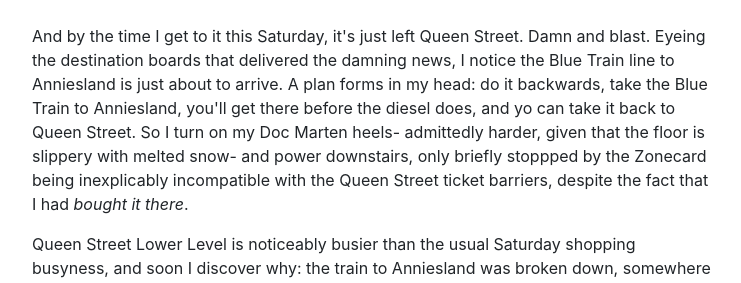
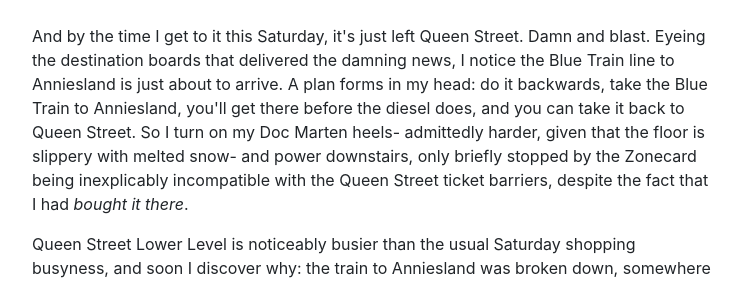
Before and after one commit to gfunkmonk/deadjournal, a Jekyll site: the page built from _posts/2010/2010-02-04-Writers-block-Animal-Magnetism.html, in a window 1280 px wide and 900 px high, scrolled down 599 px. Shown: the part 234-517 px from the top of the window, without its empty margins (268-1009 px from the left). Built offline with Jekyll 4.4.1, drawn with Linux system fonts in a browser that asks for light colours.

Commit message:
Update 2010-02-04-Writers-block-Animal-Magnetism.html

```diff
--- a/_posts/2010/2010-02-04-Writers-block-Animal-Magnetism.html
+++ b/_posts/2010/2010-02-04-Writers-block-Animal-Magnetism.html
@@ -38,9 +38,9 @@ stock.<br /><br />And by the time I get to it this Saturday, it's just left Quee
 Damn and blast. Eyeing the destination boards that delivered the damning news, I notice
 the Blue Train line to Anniesland is just about to arrive. A plan forms in my head: do it
 backwards, take the Blue Train to Anniesland, you'll get there before the diesel does,
-and yo can take it back to Queen Street. So I turn on my Doc Marten heels- admittedly
+and you can take it back to Queen Street. So I turn on my Doc Marten heels- admittedly
 harder, given that the floor is slippery with melted snow- and power downstairs, only
-briefly stoppped by the Zonecard being inexplicably incompatible with the Queen Street
+briefly stopped by the Zonecard being inexplicably incompatible with the Queen Street
 ticket barriers, despite the fact that I had <em>bought it there</em>.</p>
 <p>Queen Street Lower Level is noticeably busier than the usual Saturday shopping
 busyness, and soon I discover why: the train to Anniesland was broken down, somewhere
```
